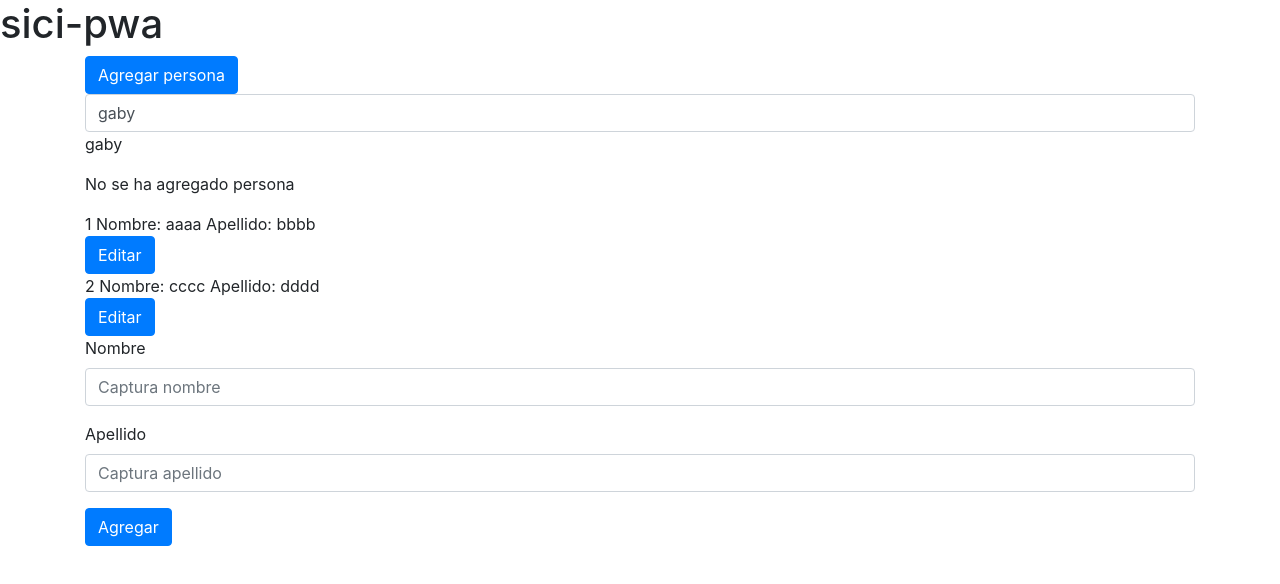
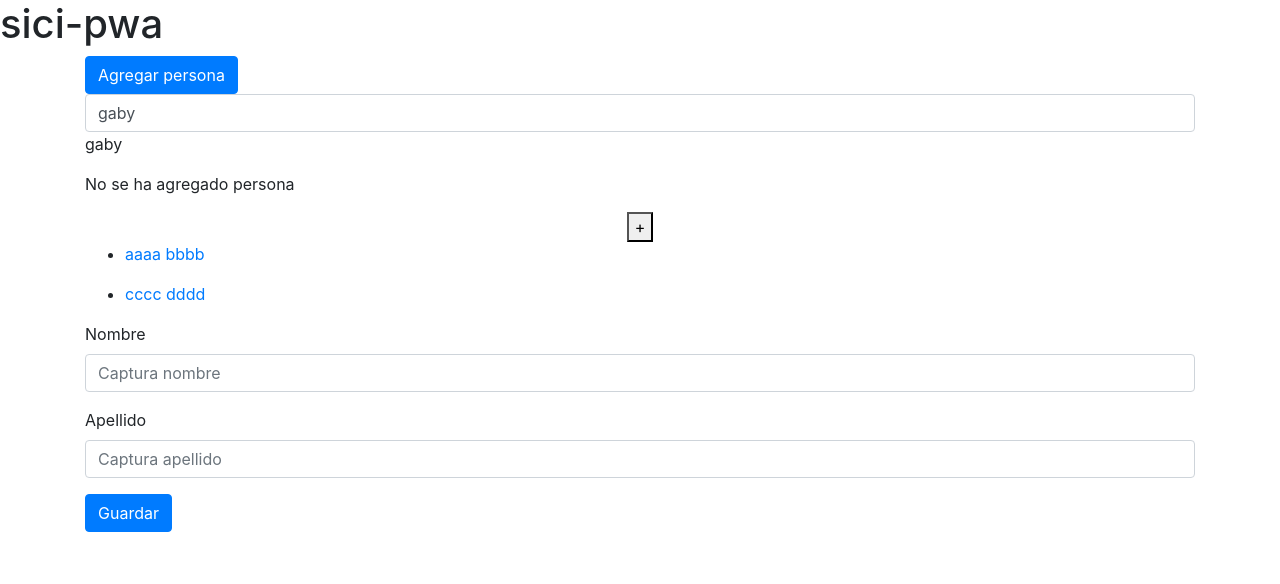
Before and after one commit to gabrielaril/sici-pwa, an Angular app: page / in a window 1280 px wide. Shown: the top 584 px of the page. Built offline with nearby package versions, Linux system fonts and the light colour scheme.

Commit message:
ejemplo router

```diff
--- a/src/app/PersonasService.service.ts
+++ b/src/app/PersonasService.service.ts
@@ -8,10 +8,25 @@ export class PersonasService {
     constructor(private loggingService: LoggingService) {}
 
     saludar = new EventEmitter<number>();
+    personas: Persona[] = [new Persona('aaaa', 'bbbb'), new Persona('cccc', 'dddd')];
 
-    personas: Persona[] = [new Persona('aaaa', 'bbbb'), new Persona('cccc', 'dddd')];
-        agregarPersona(persona: Persona) {
+
+    agregarPersona(persona: Persona) {
         this.loggingService.mostrarMensaje('Imprimiendo desde persona service');
         this.personas.push(persona);
     }
+
+    buscarPersona(index: number) {
+        return  this.personas[index];
+    }
+
+    modificarPersona(index: number, persona: Persona) {
+        const p = this.personas[index];
+        p.nombre = persona.nombre;
+        p.apellido = persona.apellido;
+    }
+
+    eliminarPersona(index: number) {
+       this.personas.splice(index, 1);
+    }
 }
--- a/src/app/app-routing.module.ts
+++ b/src/app/app-routing.module.ts
@@ -7,7 +7,7 @@ const routes: Routes = [
   { path: '', component: PersonasComponent},
   { path: 'personas', component: PersonasComponent},
   { path: 'personas/agregar', component: FormularioComponent},
-  { path: 'personas/editar/:id', component: PersonasComponent}];
+  { path: 'personas/:id', component: FormularioComponent}];
 
 @NgModule({
   imports: [RouterModule.forRoot(routes)],
--- a/src/app/personas/formulario/formulario.component.html
+++ b/src/app/personas/formulario/formulario.component.html
@@ -1,16 +1,21 @@
-<form>
+<div class="box">
+  <form #f = "ngForm" (ngSubmit)= "f.form.valid && onGuardarPersona()">
     <div class="form-group">
       <label for="nombre">Nombre</label>
       <input type="nombre" class="form-control" id="nombre" placeholder="Captura nombre"
       name="nombre"
-    [(ngModel)]="nombreInput">
+      [(ngModel)]="nombreInput"
+      required>
     </div>
     <div class="form-group">
       <label for="apellido">Apellido</label>
       <input type="apellido" class="form-control" id="apellido" placeholder="Captura apellido"
       name="nombre"
-    #apellidoInput>
+      #apellidoInput
+      required>
     </div>
-  <button type="submit" class="btn btn-primary"
-  (click)="onAgregar(apellidoInput)">Agregar</button>
+    <button type="submit" class="btn btn-primary" style="cursor: pointer">Guardar</button>
+    <button *ngIf="index != null" type="submit" class="btn btn-primary" style="cursor: pointer"
+    (click)="eliminarPersona()">Eliminar</button>
   </form>
+</div>
--- a/src/app/personas/formulario/formulario.component.ts
+++ b/src/app/personas/formulario/formulario.component.ts
@@ -2,23 +2,49 @@ import { Component, OnInit, Output, EventEmitter, ViewChild, ElementRef } from '
 import { Persona } from '../../persona.model';
 import { LoggingService } from '../../LoggingServise.service';
 import { PersonasService } from '../../PersonasService.service';
+import { Router, ActivatedRoute } from '@angular/router';
 
 @Component({
   selector: 'app-formulario',
   templateUrl: './formulario.component.html',
   styleUrls: ['./formulario.component.css']
 })
-export class FormularioComponent {
+
+export class FormularioComponent implements OnInit {
   nombreInput: string;
   @ViewChild('apellidoInput') apellidoInput: ElementRef;
+  index: number;
+  modoEdicion: number;
 
-  constructor(private loggingServise: LoggingService, private personasService: PersonasService) {
+   constructor(private loggingServise: LoggingService,
+               private personasService: PersonasService,
+               private router: Router,
+               private route: ActivatedRoute) {
     this.personasService.saludar.subscribe((index: number) => alert('El indice es ' + index));
    }
 
-  onAgregar(apellidoInput: HTMLInputElement) {
+   ngOnInit(): void {
+    this.index = this.route.snapshot.params.id;
+    this.modoEdicion = +this.route.snapshot.queryParams.modoEdicion;
+    if (this.modoEdicion != null && this.modoEdicion === 1) {
+        const persona: Persona = this.personasService.buscarPersona(this.index);
+        this.nombreInput = persona.nombre;
+        this.apellidoInput.nativeElement.value = persona.apellido;
+      }
+    }
+
+    onGuardarPersona(apellidoInput: HTMLInputElement) {
     const persona = new Persona (this.nombreInput, this.apellidoInput.nativeElement.value);
-    this.loggingServise.mostrarMensaje('Hola');
-    this.personasService.agregarPersona(persona);
+    if (this.modoEdicion != null && this.modoEdicion === 1) { // edicion
+      this.personasService.modificarPersona(this.index, persona);
+    } else {
+      this.personasService.agregarPersona(persona);
+    }
+    this.router.navigate(['personas']);
+  }
+
+  eliminarPersona() {
+    this.personasService.eliminarPersona(this.index);
+    this.router.navigate(['personas']);
   }
 }
--- a/src/app/personas/persona/persona.component.html
+++ b/src/app/personas/persona/persona.component.html
@@ -1,11 +1,11 @@
-<div class="row">
-    <div class="col">
-        <div >
-            {{index+1}} Nombre: {{persona.nombre}} Apellido: {{persona.apellido}}
-        </div>
-        <button type="submit" class="btn btn-primary"
-        (click)="emitirSaludo()">
-            Editar
-        </button>
-    </div>
+<div class="item">
+  <ul>
+    <li>
+      <a [routerLink]="['/personas', index]"
+         [queryParams]="{modoEdicion: '1'}">
+        <p>{{ persona.nombre }} {{ persona.apellido }}</p>
+      </a>
+      <!--/><input type="checkbox" (click)="emitirSaludo()" /> <!-->
+    </li>
+  </ul>
 </div>
--- a/src/app/personas/personas.component.html
+++ b/src/app/personas/personas.component.html
@@ -15,6 +15,14 @@
                 <p>No se ha agregado persona</p>
             </ng-template>
 
+            <div style="text-align: center">
+                <button style="cursor: pointer"
+                (click)="onAgregarPersona()">
+                +
+                </button>
+
+            </div>
+
 
             <div class="box">
                 <app-persona *ngFor="let p of personas; let i = index"
--- a/src/app/personas/personas.component.ts
+++ b/src/app/personas/personas.component.ts
@@ -1,6 +1,8 @@
 import { Component, OnInit } from '@angular/core';
 import { Persona } from '../persona.model';
 import { PersonasService } from '../PersonasService.service';
+import { Router } from '@angular/router';
+import { routerNgProbeToken } from '@angular/router/src/router_module';
 
 @Component({
     selector: 'app-personas',
@@ -14,7 +16,8 @@ export class PersonasComponent implements OnInit {
     tituloPersona = 'gaby';
     personas: Persona[] = [];
 
-    constructor(private ps: PersonasService) {}
+    constructor(private ps: PersonasService,
+                private router: Router) {}
     ngOnInit(): void {
         this.personas = this.ps.personas;
     }
@@ -29,6 +32,7 @@ export class PersonasComponent implements OnInit {
     }
 
     onAgregarPersona(p: Persona) {
-      this.ps.agregarPersona(p);
+        this.router.navigate(['personas/agregar']);
+      // this.ps.agregarPersona(p);
     }
 }
```
Lines whose indentation alone changed are shown as unchanged.
